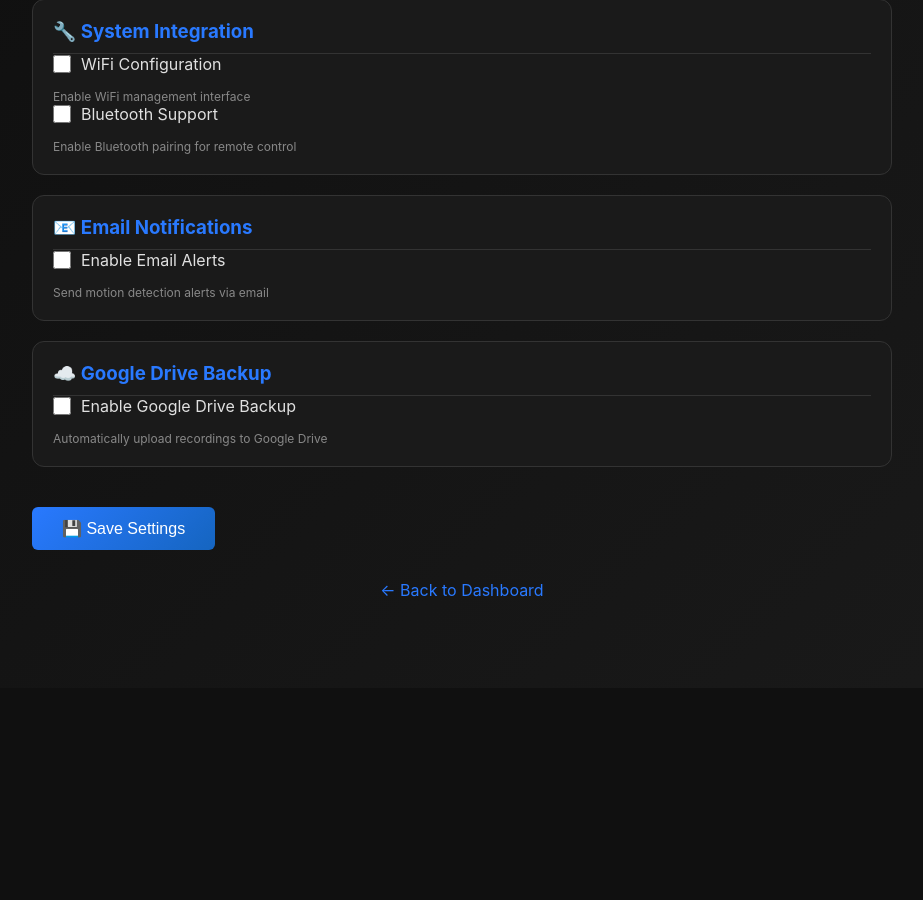
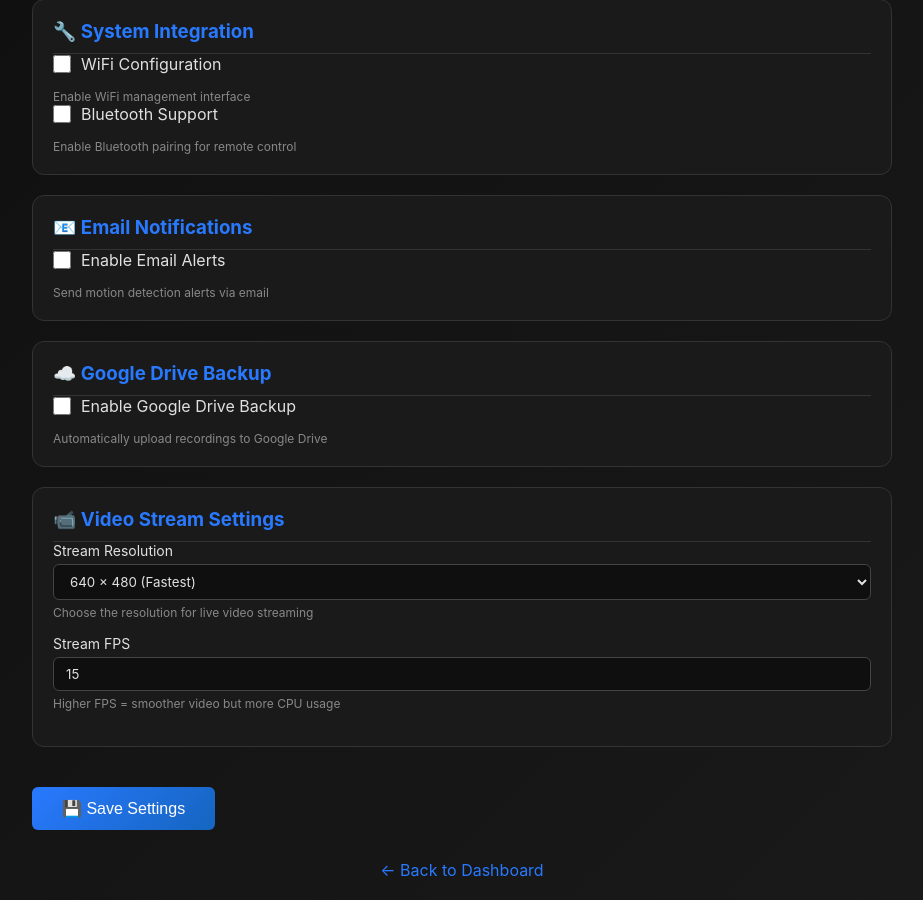
Before and after one commit to MangiafestoElectronicsLLC/ME_CAM, a Python web app: template ME_CAM-DEV/web/templates/config.html in a window 1280 px wide. Shown: the part 112-1012 px from the top of the page, without its empty margins (178-1101 px from the left). Before the commit the page ends 709 px from the top, so only its background shows below. Run offline with Jinja, Linux system fonts and the light colour scheme; the template is opened without the code that fills it, so the values that code supplies are empty.

Commit message:
Add video stream settings to config.html
Added video stream settings for resolution and FPS.

```diff
--- a/ME_CAM-DEV/web/templates/config.html
+++ b/ME_CAM-DEV/web/templates/config.html
@@ -43,7 +43,8 @@
         .form-group input[type="email"],
         .form-group input[type="password"],
         .form-group input[type="number"],
-        .form-group textarea {
+        .form-group textarea,
+        .form-group select {
             width: 100%;
             padding: 8px 12px;
             background: #0f0f0f;
@@ -236,10 +226,36 @@
                     <div class="form-group">
                         <label for="gdrive_folder_id">Google Drive Folder ID</label>
                         <input type="text" id="gdrive_folder_id" name="gdrive_folder_id"
-                            value="{{ config.get('google_drive', {}).get('folder_id', '') }}"
-                            placeholder="Get from gdrive.google.com">
-                        <p class="help-text">Create a folder in Drive, open it, and copy the ID from the URL</p>
+                            value="{{ config.get('google_drive', {}).get('folder_id', '') }}">
                     </div>
+                </div>
+            </div>
+
+            <!-- NEW: Video Stream Settings -->
+            <div class="settings-section">
+                <h3>📹 Video Stream Settings</h3>
+
+                <div class="form-group">
+                    <label for="stream_resolution">Stream Resolution</label>
+                    <select id="stream_resolution" name="stream_resolution">
+                        <option value="640x480" {% if config.get('stream_resolution') == "640x480" %}selected{% endif %}>
+                            640 × 480 (Fastest)
+                        </option>
+                        <option value="1280x720" {% if config.get('stream_resolution') == "1280x720" %}selected{% endif %}>
+                            1280 × 720 (HD)
+                        </option>
+                        <option value="1536x864" {% if config.get('stream_resolution') == "1536x864" %}selected{% endif %}>
+                            1536 × 864 (IMX708 Native)
+                        </option>
+                    </select>
+                    <p class="help-text">Choose the resolution for live video streaming</p>
+                </div>
+
+                <div class="form-group">
+                    <label for="stream_fps">Stream FPS</label>
+                    <input type="number" id="stream_fps" name="stream_fps" min="5" max="30"
+                        value="{{ config.get('stream_fps', 15) }}">
+                    <p class="help-text">Higher FPS = smoother video but more CPU usage</p>
                 </div>
             </div>
 
@@ -259,17 +275,3 @@
         });
 
         document.getElementById('gdrive_enabled').addEventListener('change', function () {
-            document.getElementById('gdrive_config').classList.toggle('active', this.checked);
-        });
-
-        // Initialize visibility on page load
-        if (document.getElementById('email_enabled').checked) {
-            document.getElementById('email_config').classList.add('active');
-        }
-        if (document.getElementById('gdrive_enabled').checked) {
-            document.getElementById('gdrive_config').classList.add('active');
-        }
-    </script>
-</body>
-
-</html>
```
Also changed, not shown: other parts of ME_CAM-DEV/web/templates/config.html (+16 -27 lines).
